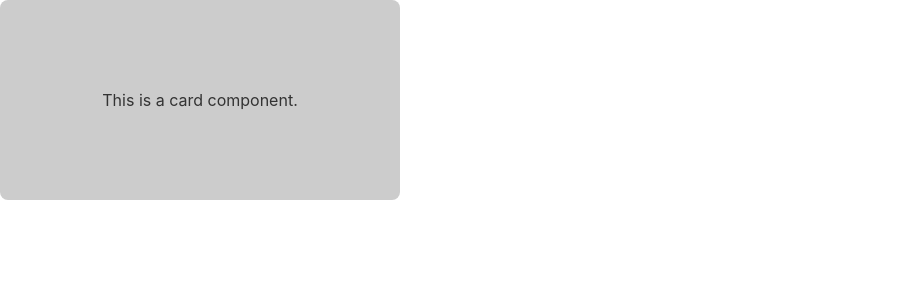
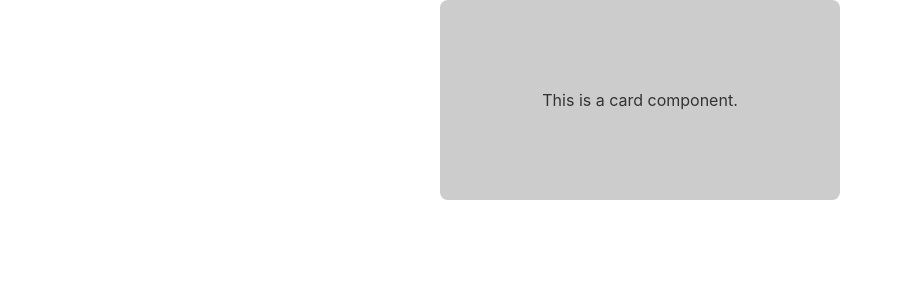
Before and after one commit to jennacioffi/personal-website, a React (Create React App) app: page / in a window 1280 px wide. Shown: the top 300 px of the page, without its empty margins (0-903 px from the left). Built offline with nearby package versions, Linux system fonts and the light colour scheme.

Commit message:
moving to PC

```diff
--- a/src/App.js
+++ b/src/App.js
@@ -1,4 +1,3 @@
-import logo from './logo.svg';
 import './App.styles.js';
 import { Card } from './components';
 
--- a/src/components/Card/card.js
+++ b/src/components/Card/card.js
@@ -3,8 +3,10 @@ import styles from "./card.styles.js"; // Import your CSS styles
 
 export default function Card() {
   return (
-    <div style={styles.card}>
-        This is a card component.
-    </div>)
-    ;
+    <div style={styles.cardContainer}>
+        <div style={styles.outerCard}>
+            This is a card component.
+        </div>
+    </div>
+  );
 };
--- a/src/components/Card/card.styles.js
+++ b/src/components/Card/card.styles.js
@@ -1,5 +1,9 @@
 const styles = {
-  card: {
+  cardContainer: {
+    display: "flex",
+    justifyContent: "center",
+  },
+  outerCard: {
     width: "400px",
     height: "200px",
     backgroundColor: "#ccc", // Use camelCase for CSS properties
```
